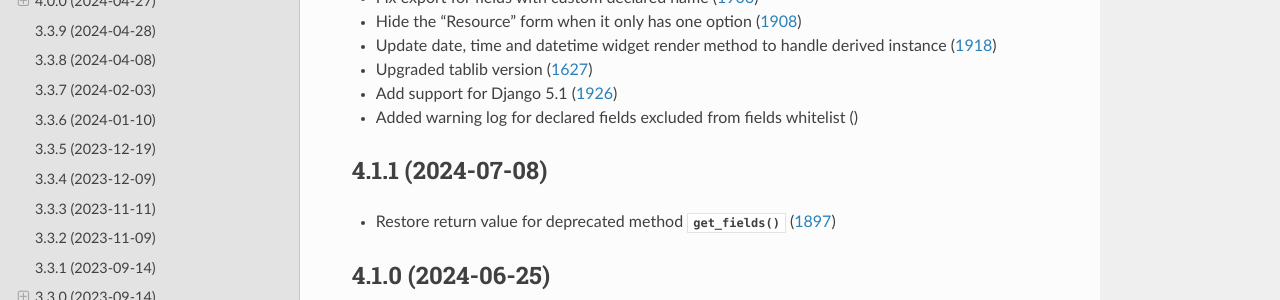
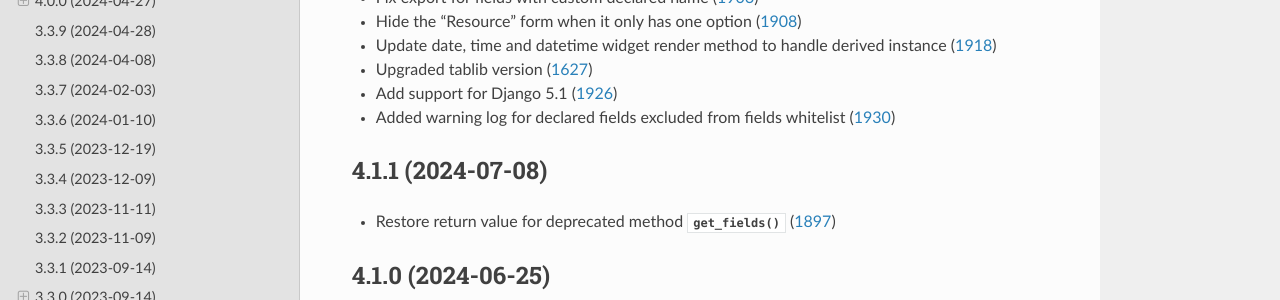
Before and after one commit to django-import-export/django-import-export, a Sphinx documentation site: the page built from docs/changelog.rst, in a window 1280 px wide and 900 px high. Shown: the part 429-729 px from the top of the window. Built offline with Sphinx 7.4.7 and the Read the Docs theme 2.0.0, drawn with Linux system fonts in a browser that asks for light colours; pages that are not in the unit, such as notebooks, are missing from menus; the version number could not be read and is left out.

Commit message:
updated changelog

```diff
--- a/docs/changelog.rst
+++ b/docs/changelog.rst
@@ -17,7 +17,7 @@ Changelog
 - Update date, time and datetime widget render method to handle derived instance (`1918 <https://github.com/django-import-export/django-import-export/issues/1918>`_)
 - Upgraded tablib version (`1627 <https://github.com/django-import-export/django-import-export/issues/1627>`_)
 - Add support for Django 5.1 (`1926 <https://github.com/django-import-export/django-import-export/issues/1926>`_)
-- Added warning log for declared fields excluded from fields whitelist ()
+- Added warning log for declared fields excluded from fields whitelist (`1930 <https://github.com/django-import-export/django-import-export/issues/1930>`_)
 
 4.1.1 (2024-07-08)
 ------------------
```
